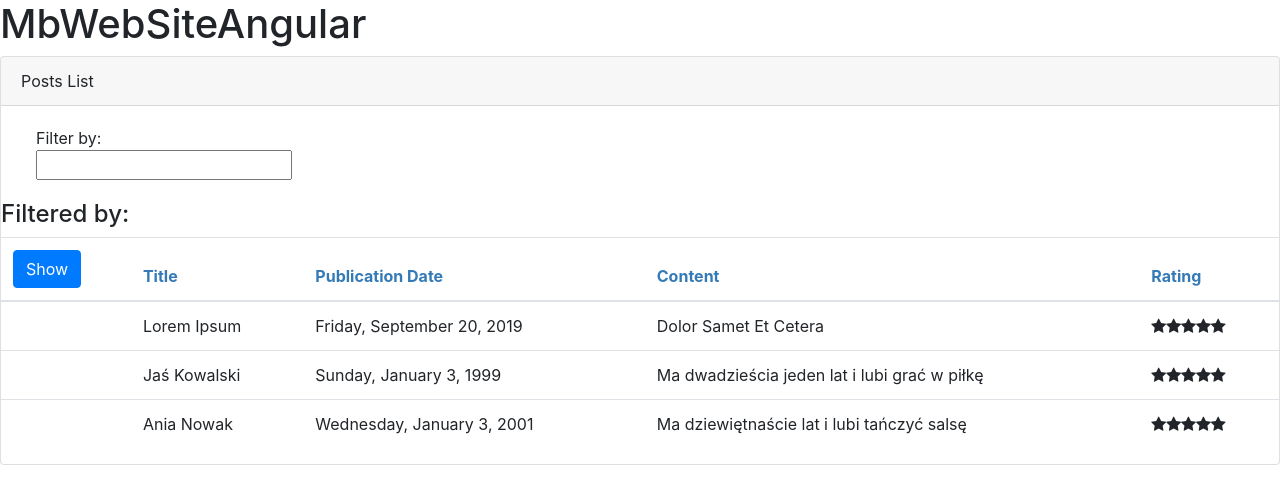
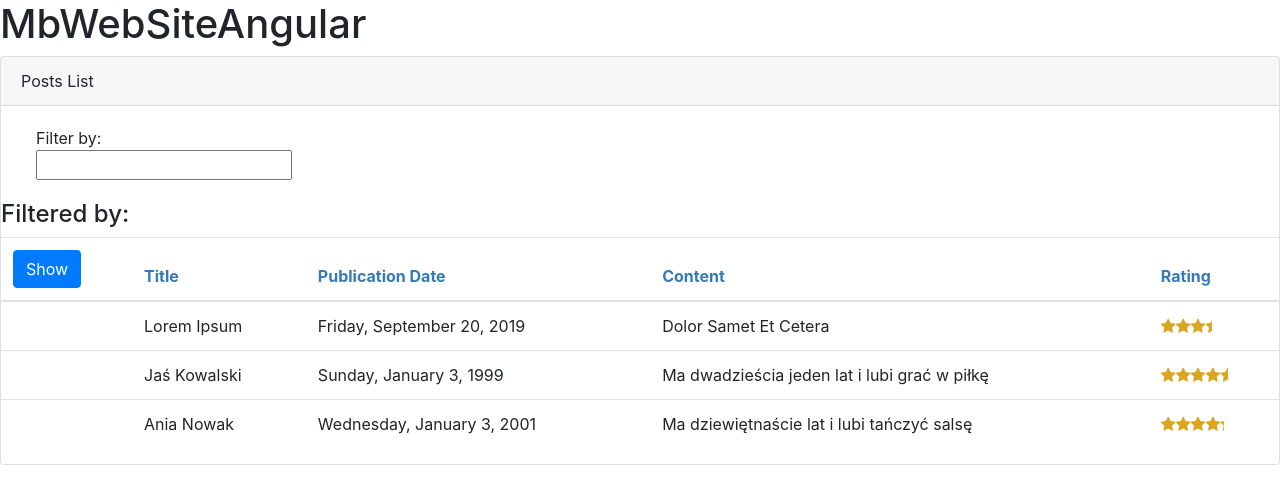
Before and after one commit to mariuszbyahoo/MbwsNG, an Angular app: page / in a window 1280 px wide. Shown: the top 504 px of the page. Built offline with nearby package versions, Linux system fonts and the light colour scheme.

Commit message:
Passing data to a nested component

```diff
--- a/src/app/Posts/posts-list.component.html
+++ b/src/app/Posts/posts-list.component.html
@@ -44,7 +44,7 @@
                     <td>{{ post.title }}</td>
                     <td>{{ post.publicationDate | date : 'fullDate' }}</td>
                     <td>{{ post.content }}</td>
-                    <td><ws-star></ws-star></td>
+                    <td><ws-star [rating]='post.rating'></ws-star></td>
                 </tr>
             </tbody>
         </table>
--- a/src/app/Stars/star.component.css
+++ b/src/app/Stars/star.component.css
@@ -1,3 +1,4 @@
-body {
+.crop {
+    overflow: hidden;
     color: goldenrod;
 }
--- a/src/app/Stars/star.component.ts
+++ b/src/app/Stars/star.component.ts
@@ -1,4 +1,4 @@
-import { Component, OnChanges } from '@angular/core';
+import { Component, OnChanges, Input } from '@angular/core';
 
 @Component({
     selector: 'ws-star',
@@ -7,7 +7,7 @@ import { Component, OnChanges } from '@angular/core';
 })
 
 export class StarComponent implements OnChanges {
-    rating: number=4;
+    @Input() rating: number;
     starWidth: number;
     ngOnChanges(): void {
         this.starWidth = this.rating * 75 / 5;
```
